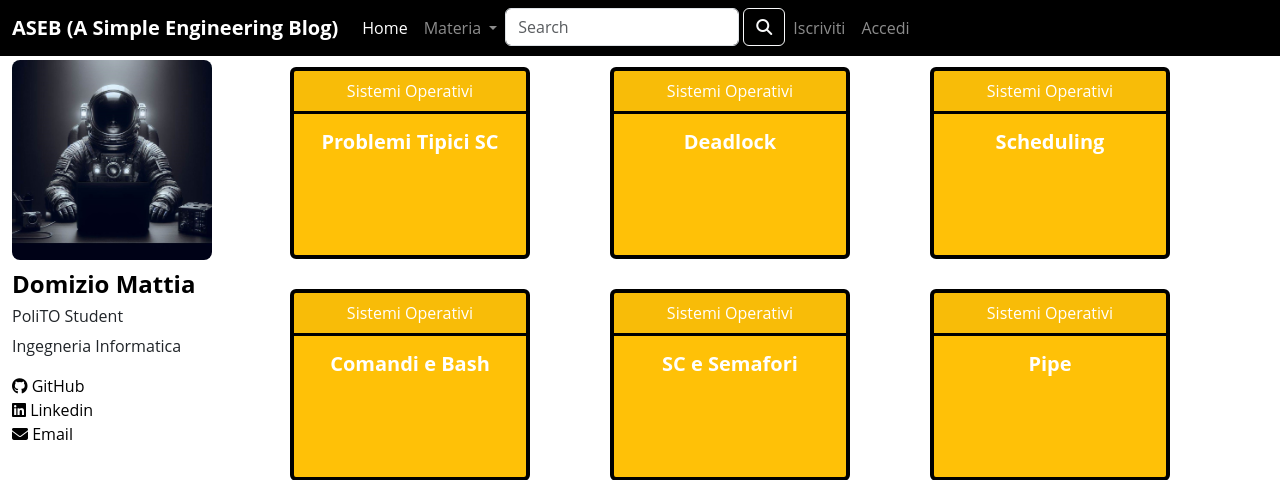
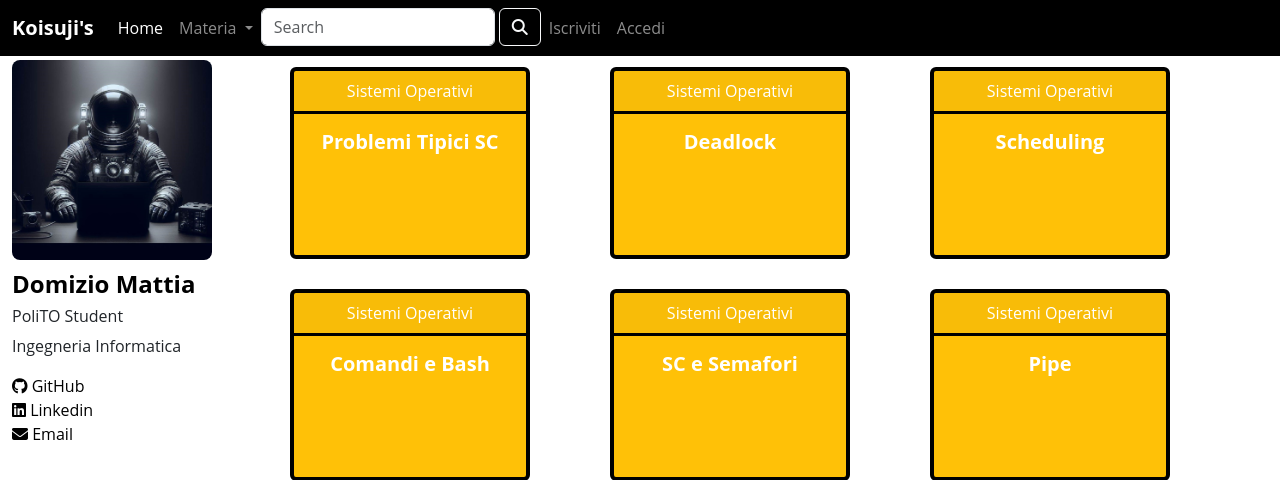
Before and after one commit to Koisuji02/PersonalWebsite_Blog, a Flask app: page / in a window 1280 px wide. Shown: the top 480 px of the page. Run offline with Flask 3, Linux system fonts and the light colour scheme; data comes from the database, SQL or seed files in the repository; some libraries are stand-ins or nearby versions.

Commit message:
Update base.html

```diff
--- a/templates/base.html
+++ b/templates/base.html
@@ -2,7 +2,7 @@
 <html lang="en">
     <head>
         <meta charset="utf-8">
-        <title>ASEB (A Simple Engineering Blog) - {% block title %}{% endblock %}</title>
+        <title>Koisuji's - {% block title %}{% endblock %}</title>
         <!--! AGGIUNGERE ALTRI CAMPI A SECONDA DEGLI ARTICOLI MESSI -->
         <meta name="keywords" content="web, blog, html, css, javascript, js, python, c, algorithms, math, mathematical analysis, physics, chemistry, programming techniques, Digital Audio Workstation, DAW, Ableton">
         <meta name="viewport" content="width=device-width, initial-scale=1.0">
@@ -17,7 +17,7 @@
         <header>
             <nav class="navbar fixed-top navbar-dark navbar-expand-lg bg-black">
                 <div class="container-fluid">
-                  <span class="navbar-brand mb-0 h1"><strong>ASEB (A Simple Engineering Blog)</strong></span>
+                  <span class="navbar-brand mb-0 h1"><strong>Koisuji's</strong></span>
                   <button class="navbar-toggler" type="button" data-bs-toggle="collapse" data-bs-target="#navbarSupportedContent" aria-controls="navbarSupportedContent" aria-expanded="false" aria-label="Toggle navigation">
                     <span class="navbar-toggler-icon"></span>
                   </button>
```
